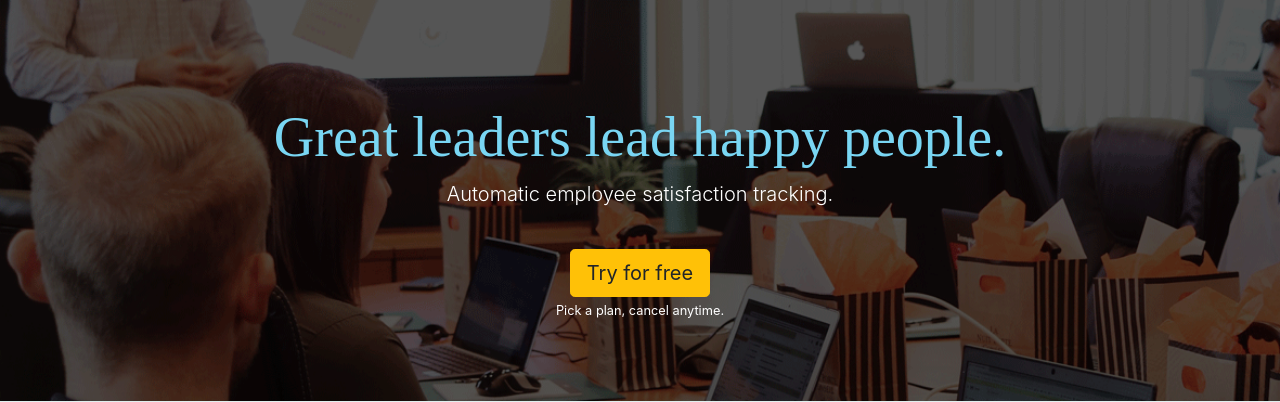
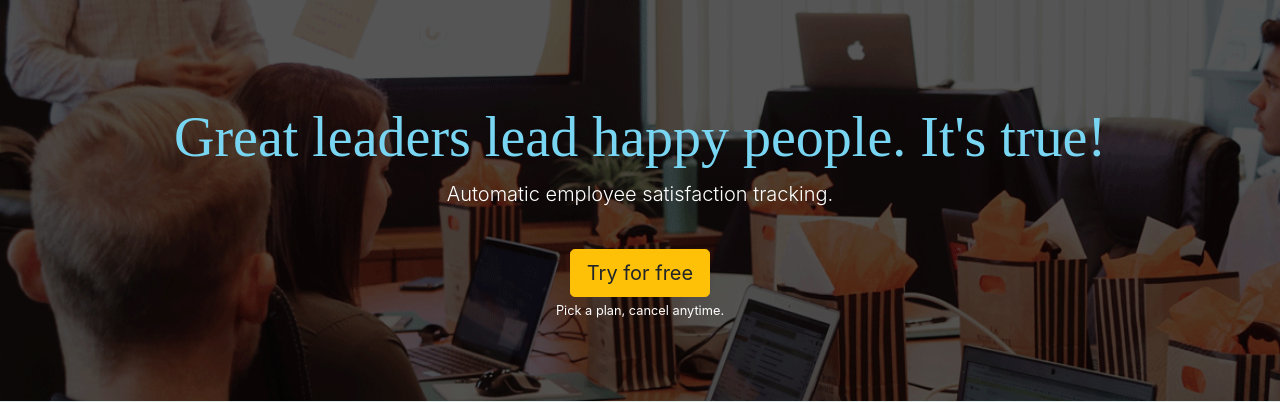
Before and after one commit to vetleen/vetletemplate, a Django app: page / in a window 1280 px wide. Shown: the part 56-458 px from the top of the page. Run offline with Django 3.2, Linux system fonts and the light colour scheme; some libraries are stand-ins or nearby versions.

Commit message:
testing that review apps deply on heroku

```diff
--- a/website/templates/index.html
+++ b/website/templates/index.html
@@ -7,7 +7,7 @@
     <div class="row">
       <div class="col-sm-12 text-center">
         <p>&nbsp;</p>
-        <h1 class="display-4 main-page-headline">Great leaders lead happy people.</h1>
+        <h1 class="display-4 main-page-headline">Great leaders lead happy people. It's true!</h1>
           <p class="lead text-white">
             <!-- Software to help you increase employee satisfaction and loyalty. -->
             Automatic employee satisfaction tracking.
```
